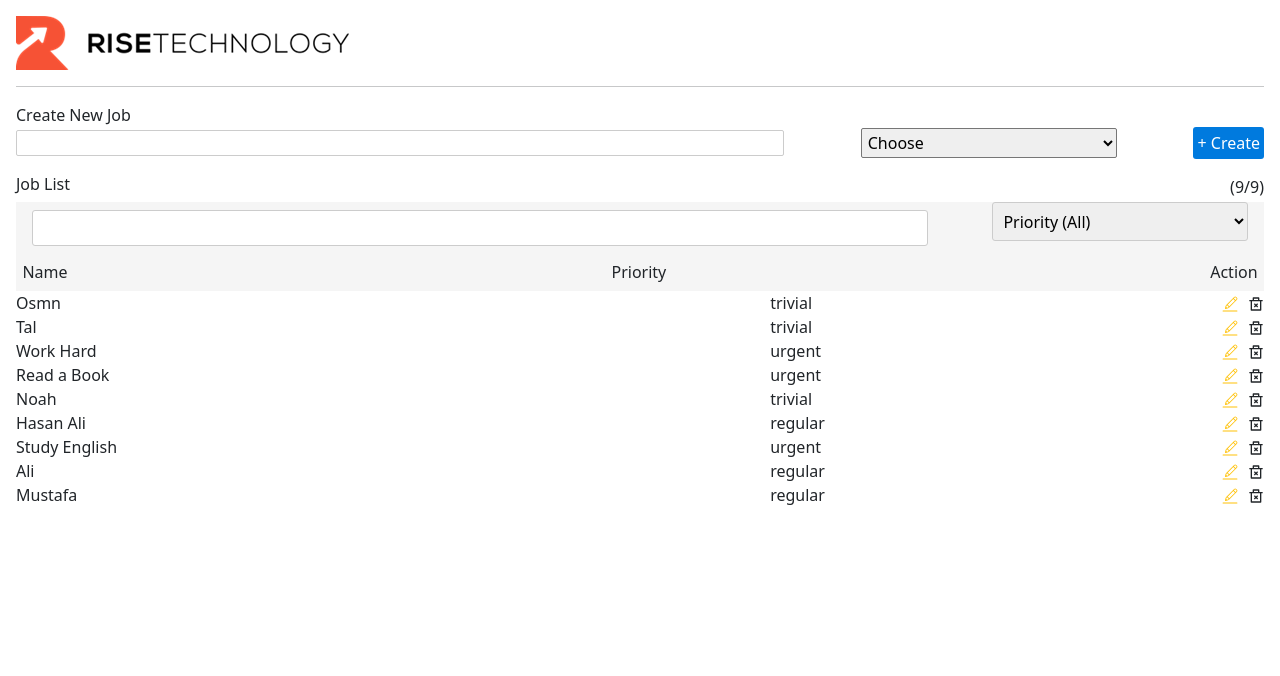
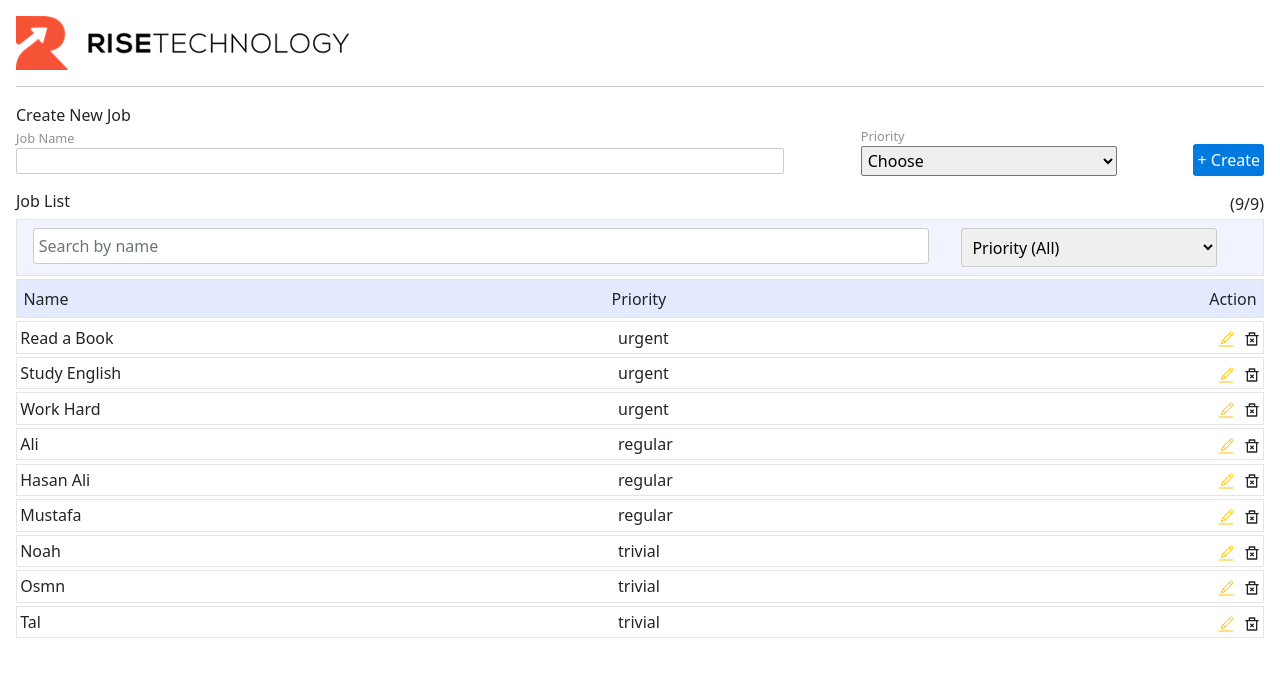
Before and after one commit to Haliboss/todo-rise, a React (Create React App) app: page / in a window 1280 px wide. Shown: the top 676 px of the page. Built offline with nearby package versions, Linux system fonts and the light colour scheme.

Commit message:
edit style

```diff
--- a/src/components/CreateJob.jsx
+++ b/src/components/CreateJob.jsx
@@ -16,13 +16,12 @@ const Button = styled.button`
   border: none;
   border-radius: 3px;
   padding: 4px;
-  //width: 100%;
-  //margin-top: 1.3rem;
-    /* @media (max-width: 768px) {
-    width: 120px;
-    font-size: 8px;
-
-  } */
+  margin-top: 1rem;
+  cursor: pointer;
+    @media (max-width: 768px) {
+    width: 90%;
+    margin-top: 1rem;
+  }
 `;
 
 const Label = styled.label`
@@ -35,18 +34,18 @@ const FormContainer = styled.div`
   display: flex;
   justify-content: space-between;
   align-items: center;
-  //border: 2px solid red;
   width: 100%;
 
-  @media (min-width: 768px) {
-    flex-direction: row;
+  @media (max-width: 768px) {
+    flex-direction: column;
+    align-items: center;
   }
 `;
 
 const FormControl = styled.div`
   margin: 0;
-  @media (min-width: 768px) {
-    margin-right: 12px;
+  @media (max-width: 768px) {
+    width:100%;
   }
 `;
 
@@ -55,12 +54,18 @@ const FormInput = styled.input`
   border: 1px solid #ccc;
   border-radius: 2px;
   padding: 0;
+  @media (max-width: 768px){
+    width: 100%;
+  }
 `;
 
 const Select = styled.select`
   width: 20vw;
   border-radius: 2px;
   padding: 2px;
+  @media (max-width: 768px) {
+    width: 100%;
+  }
 `;
 
 const CreateJob = () => {
@@ -75,12 +80,8 @@ const CreateJob = () => {
       name,
       priority,
     };
-    console.log(jobs);
 
     setJobs([...jobs, job]);
-    console.log(jobs)
-
-    //addJob({ type: "CREATE_JOB", payload: job });
     setName("");
     setPriority("");
 
@@ -108,7 +109,7 @@ const CreateJob = () => {
       <Title>Create New Job</Title>
       <FormContainer>
         <FormControl>
-          {/* <Label htmlFor="name"> Job Name</Label> */}
+          <Label htmlFor="name"> Job Name</Label>
           <FormInput
             type="text"
             id="name"
@@ -118,7 +119,7 @@ const CreateJob = () => {
           ></FormInput>
         </FormControl>
         <FormControl>
-          {/* <Label htmlFor="priority">Priority</Label> */}
+          <Label htmlFor="priority">Priority</Label>
           <Select
             id="priority"
             value={priority}
--- a/src/components/EditJob.jsx
+++ b/src/components/EditJob.jsx
@@ -1,39 +1,26 @@
-//import { useEffect, useState } from "react";
 import { useEffect, useState } from "react";
 import { useJobContext } from "../context/JobProvider";
-//import { useJobContext } from "../context/JobProvider";
+
 
 const EditJob = ({ editItem }) => {
-  console.log(editItem);
 
   const { id, name, priority } = editItem;
 
-  //const { getLocalJobs } = useJobContext();
-
   const [modalPriority, setModalPriority] = useState(priority);
 
-  console.log(priority)
-  //   e.preventDefault();
-
   const { jobs, setJobs } = useJobContext();
-
-  //   console.log(e.target.value);
 
   useEffect(() => {
     setModalPriority(priority);
   }, [priority]);
 
-  //   // //! Update (PUT:Whole Update,PATCH :Partially Update)
   const editJob = (id) => {
+
     const newList = JSON.parse(localStorage.getItem("jobs"));
-    console.log(newList);
-    // for (let i = 0; i < newList.lenght; i++) {
 
-    // }
     const secondNewList = newList.map((job) => {
-      console.log(typeof id)
-      console.log(typeof job.id);
-      if (String(job.id) === String(id)) {
+
+      if (job.id === id) {
         return { ...job, priority: modalPriority };
       } else {
         return job
@@ -41,17 +28,18 @@ const EditJob = ({ editItem }) => {
 
     });
     console.log(secondNewList);
+
     localStorage.setItem("jobs", JSON.stringify
     (secondNewList));
     setJobs(secondNewList)
     setModalPriority('')
   };
 
+  console.log(jobs);
+
   const handleSubmit = (e) => {
     e.preventDefault();
     editJob(id, name, priority);
-    //setTitle("");
-    //setDescription("");
   };
 
   return (
@@ -83,18 +71,18 @@ const EditJob = ({ editItem }) => {
                     placeholder="Enter your title"
                     required
                     value={name || ""}
-                    disabled
+                    disabled //!
                   />
                 </div>
                 <div className="mb-3">
-                  <label htmlFor="desc" className="form-label">
+                  <label htmlFor="pri" className="form-label">
                     Priority
                   </label>
                   <select
                     id="priority"
                     value={modalPriority || ""}
                     onChange={(e) => setModalPriority(e.target.value)}
-                    placeholder="Select Priority"
+                    className="form-select"
                   >
                     <option value="">Priority (All)</option>
                     <option value="urgent">Urgent</option>
--- a/src/components/Header.jsx
+++ b/src/components/Header.jsx
@@ -5,7 +5,12 @@ import img from '../images/image002.png'
 const Container = styled.div`
   background: #fff;
   margin: 1rem;
-  `
+  img {
+    @media (max-width: 768px) {
+      width: 50%;
+    }
+  }
+`;
 
 const Header = () => {
   return (
--- a/src/components/JobList.jsx
+++ b/src/components/JobList.jsx
@@ -6,18 +6,20 @@ import { useJobContext } from "../context/JobProvider";
 import EditJob from "./EditJob";
 
 const Container = styled.div`
-  //height: 100%;
   margin: 1rem;
 `;
 const Title = styled.h1`
   font-size: 1rem;
 `;
 const FilterContainer = styled.div`
-  background-color: #f5f5f5;
-  //padding: 1rem;
+  background-color: rgb(241,244,255);
   display: flex;
   justify-content: space-between;
-  /* flex-direction: row; */
+  margin-bottom: 0.2rem;
+  border: 1px solid #e5e5e5;
+  @media (max-width: 768px) {
+    flex-direction: column;
+  }
 `;
 const FormControl = styled.div`
   width: 100%;
@@ -28,23 +30,24 @@ const FormInput = styled.input`
   padding: 0.3rem;
   width: 70vw;
   margin: 0.5rem 1rem;
+  @media (max-width: 768px) {
+    width: 90%;
+  }
 `;
 const Select = styled.select`
   border-radius: 3px;
   border: 1px solid #ccc;
   padding: 0.4rem;
   width: 20vw;
-  margin-left: 3rem;
+  margin: 0.5rem 1rem;
+  @media (max-width: 768px) {
+    width: 90%;
+  }
 `;
-const Label = styled.label`
-  display: block;
-  opacity: 0.5;
-  //margin-bottom: 0.2rem;
-`;
+
 const Icons = styled.div`
   cursor: pointer;
   text-align: right;
-
 `;
 
 const ListContainer = styled.div`
@@ -54,6 +57,11 @@ const ListContainer = styled.div`
 const Job = styled.div`
   display: flex;
   justify-content: space-between;
+  align-items: center;
+  border: 1px solid #e5e5e5;
+  padding: 0.2rem;
+  font-weight: 300;
+  margin-bottom: 0.2rem;
 `;
 const JobName = styled.div`
   font-size: 1rem;
@@ -61,21 +69,21 @@ const JobName = styled.div`
 `;
 const JobPriority = styled.div`
   font-size: 1rem;
-  width: 70px;
+  width: 30%;
 `;
 const ListHead = styled.div`
-  background-color: #f5f5f5;
-  //padding: 1rem;
+  background-color: rgb(228,234,253);
+  border: 1px solid #e5e5e5;
   display: flex;
   justify-content: space-between;
   flex-direction: column;
+  margin-bottom: 0.2rem;
 `;
 const ListLine = styled.div`
   display: flex;
   justify-content: space-between;
   flex-direction: row;
 `;
-
 const Th = styled.div`
   padding: 0.4rem;
 `;
@@ -103,7 +111,34 @@ const JobList = () => {
     if (filterPriority) {
       result = result.filter((job) => job.priority.includes(filterPriority));
     }
-    setFilteredJobs(result);
+
+    const listedJob = () => {
+      const priorities = ["urgent", "regular", "trivial"];
+
+      let mainJobs = [];
+      const sortPrio = () => {
+        priorities.map((item) => {
+          const urgent = result?.filter((job) => job.priority === item);
+          let jobNames = [];
+          for (let i = 0; i < urgent.length; i++) {
+            jobNames.push(urgent[i].name);
+          }
+          const sortedJobNames = jobNames.sort();
+
+          for (let i = 0; i < sortedJobNames.length; i++) {
+            mainJobs.push(
+              ...urgent.filter((item) => item.name === sortedJobNames[i])
+            );
+          }
+          return mainJobs;
+        });
+        //console.log(mainJobs);
+      };
+      sortPrio();
+
+      setFilteredJobs(mainJobs);
+    };
+    listedJob();
   }, [jobs, filterName, filterPriority]);
 
   const deleteJob = (id) => {
@@ -112,43 +147,14 @@ const JobList = () => {
     setLocalStorage(deletedJobsById);
   };
 
-  console.log(filteredJobs);
-  const data = filteredJobs;
-  const listedJob = () => {
-    const priorities = ["urgent", "regular", "trivial"];
-
-    let mainJobs = [];
-    const sortPrio = () => {
-      priorities.map((item) => {
-        const urgent = data.filter((job) => job.priority === item);
-        let jobNames = [];
-        for (let i = 0; i < urgent.length; i++) {
-          jobNames.push(urgent[i].name);
-        }
-        const sortedJobNames = jobNames.sort();
-
-        for (let i = 0; i < sortedJobNames.length; i++) {
-          mainJobs.push(
-            urgent.filter((item) => item.name === sortedJobNames[i])
-          );
-        }
-      });
-      console.log(mainJobs);
-    };
-    sortPrio();
-    //console.log(sortedJobNames);
-    console.log(mainJobs);
-    //setFilteredJobs(mainJobs);
-  };
-
-  listedJob();
+  //console.log(filteredJobs);
 
   return (
     <Container>
       <div className="d-flex justify-content-between">
         <Title>Job List</Title>
         <div>
-          ({filteredJobs.length}/{jobs.length})
+          ({filteredJobs?.length}/{filteredJobs?.length})
         </div>
       </div>
 
@@ -156,11 +162,13 @@ const JobList = () => {
         <FormControl>
           {/* <Label htmlFor="name">Name</Label> */}
           <FormInput
-            type="text"
             id="name"
             value={filterName}
             onChange={editName}
             searchIcon
+            className="form-control"
+            type="text"
+            placeholder="Search by name"
           ></FormInput>
         </FormControl>
         <FormControl>
@@ -186,10 +194,10 @@ const JobList = () => {
             <Th>Action</Th>
           </ListLine>
         </ListHead>
-        {filteredJobs.map((job) => (
-          <Job key={job.id}>
-            <JobName>{job.name}</JobName>
-            <JobPriority>{job.priority}</JobPriority>
+        {filteredJobs?.map((job, key) => (
+          <Job key={key}>
+            <JobName>{job?.name}</JobName>
+            <JobPriority>{job?.priority}</JobPriority>
             <Icons>
               <CiEdit
                 size={20}
--- a/src/context/JobProvider.jsx
+++ b/src/context/JobProvider.jsx
@@ -28,12 +28,11 @@ const JobProvider = ({ children }) => {
 
   useEffect(() => {
     const getLocalJobs = getLocalStorage();
-    console.log(getLocalJobs?.length)
+    //console.log(getLocalJobs?.length)
     getLocalJobs?.length || setLocalStorage(initialJobs);
     setJobs(getLocalStorage());
   }, []);
-  console.log(jobs);
-
+  //console.log(jobs);
 
   const values = { jobs, setJobs, getLocalStorage, setLocalStorage };
 
--- a/src/index.css
+++ b/src/index.css
@@ -5,6 +5,6 @@
 }
 
 body {
-  font-family: 'Roboto', sans-serif;
+  font-family: 'Sergoe UI', Tahoma, Geneva, Verdana, sans-serif;
   background-color: #fff;
 }
```
